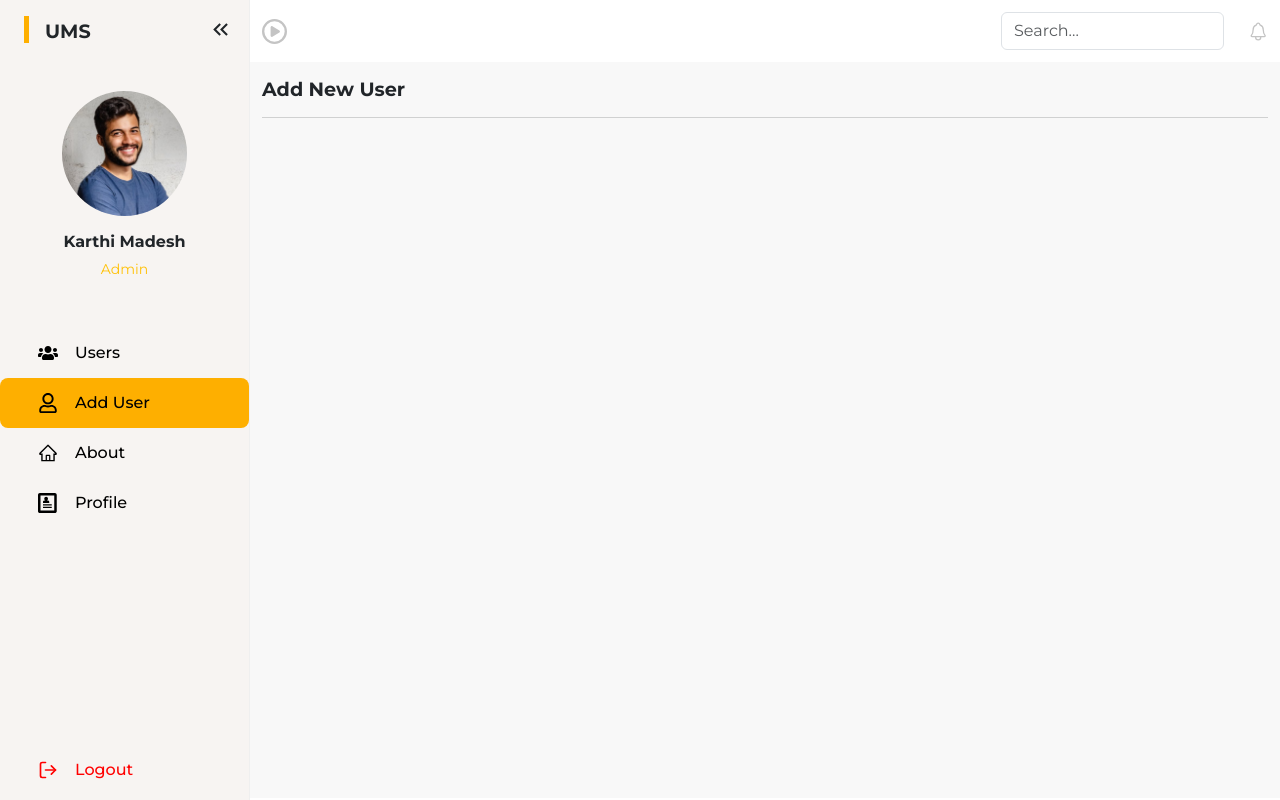
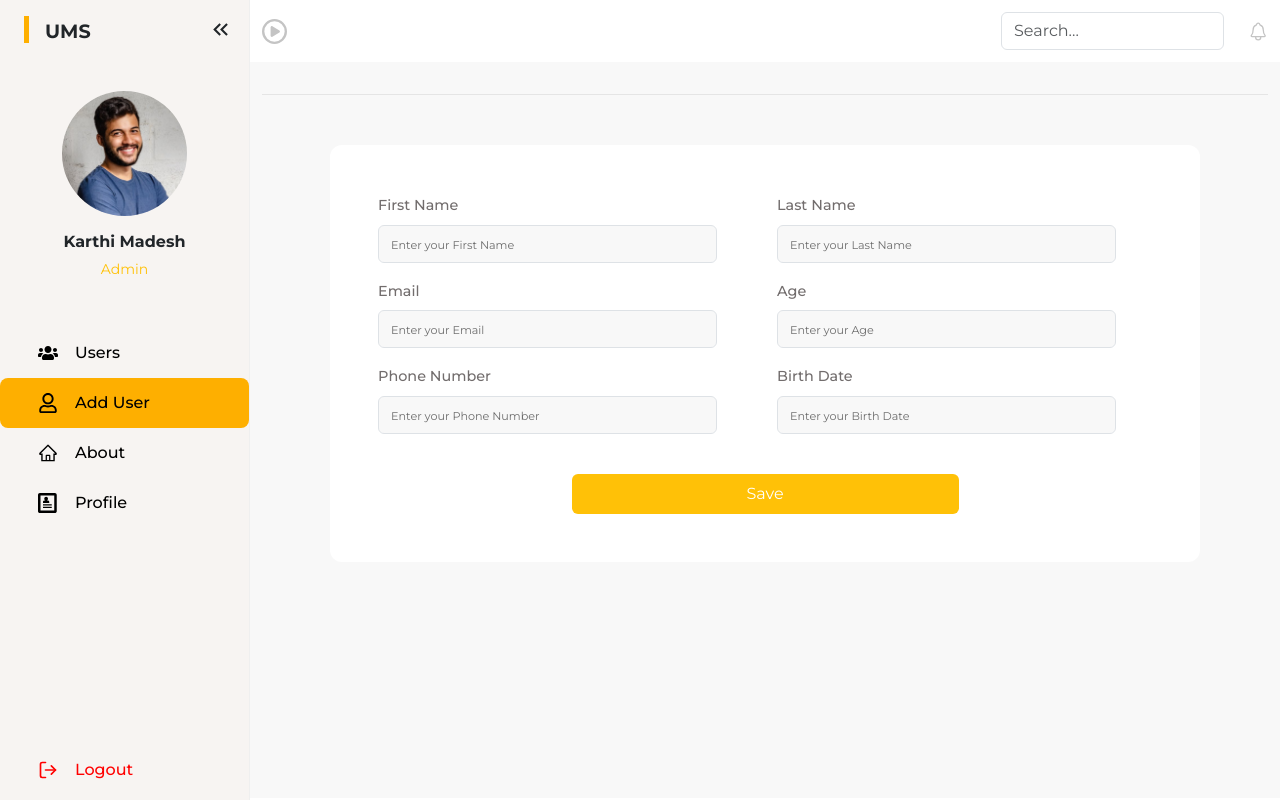
Before and after one commit to MernaMahmoud10/user-management-system, a React (Vite) app: page /addUser in a window 1280 px wide. Built offline with nearby package versions, Linux system fonts and the light colour scheme.

Commit message:
Add new user component

```diff
--- a/src/App.css
+++ b/src/App.css
@@ -40,6 +40,10 @@
     }
 }
 
+.componentsHeader {
+    border-bottom: 1px solid #E5E5E5;
+}
+
 .outletDiv {
     background-color: #f8f8f8;
     height: 92vh !important;
--- a/src/Layout.tsx
+++ b/src/Layout.tsx
@@ -11,7 +11,7 @@ export default function Layout() {
             </div>
             <div className='w-100 vh-100 d-flex flex-column '>
                 <Navbar/>
-                <div className='outletDiv container-fluid'>
+                <div className='outletDiv'>
                     <Outlet />
                 </div>
 
--- /dev/null
+++ b/src/components/AddUser/AddUser.module.css
@@ -0,0 +1,21 @@
+.addUserBox{
+    background-color: #fff;
+    border-radius: 12px;
+    margin: 50px 80px;
+    form {
+        label {
+            color: #726d6d;
+            font-weight: 500;
+            font-size: 0.9rem ;
+            padding-bottom: 8px;
+        }
+        input{
+            background-color: #F8F8F8;
+            &::placeholder{
+                color: #6C6C6C;
+                font-family: 400;
+                font-size: 0.7rem;
+            }
+        }
+    }
+}
--- a/src/components/AddUser/AddUser.tsx
+++ b/src/components/AddUser/AddUser.tsx
@@ -1,9 +1,76 @@
+import style from "./AddUser.module.css"
 import ComponentsHeader from '../ComponentsHeader/ComponentsHeader'
+import type { AddUserComponentProps, AddUserInps } from '../../helpers/interfaces'
+import { useForm } from 'react-hook-form'
+import axios, { AxiosError } from 'axios'
+import { toast } from 'react-toastify'
+import { useNavigate } from 'react-router-dom'
 
-export default function AddUser() {
+export default function AddUser({ title, status }: AddUserComponentProps) {
+  const navigate = useNavigate()
+  const { register, handleSubmit, formState: { errors } } = useForm<AddUserInps>()
+  const onSubmit = async (data: AddUserInps) => {
+    console.log(data)
+    try {
+      await axios.post("https://dummyjson.com/users/add", data)
+      toast.success('User Added Successfully!');
+      navigate("/users")
+    }
+    catch (error) {
+      const err = error as AxiosError
+      toast.error(err?.message);
+    }
+  }
+
   return (
     <>
-      <ComponentsHeader title={"Add New User"} />
+      <ComponentsHeader title={title} />
+      <div className={`py-4 px-5 ${style?.addUserBox}`}>
+        <form onSubmit={handleSubmit(onSubmit)}>
+          <div className='row pt-4'>
+            <div className="col-sm-12 col-md-6 mb-3 pe-5">
+              <label>First Name</label>
+              <input className='form-control' type='name' placeholder='Enter your First Name'
+                {...register('firstName', { required: "firstName is required" })} />
+              {errors && <span className='text-danger'>{errors?.firstName?.message}</span>}
+            </div>
+            <div className="col-sm-12 col-md-6 mb-3 pe-5">
+              <label>Last Name</label>
+              <input className='form-control' type='name' placeholder='Enter your Last Name'
+                {...register('lastName', { required: "lastName is required" })} />
+              {errors && <span className='text-danger'>{errors?.lastName?.message}</span>}
+            </div>
+            <div className="col-sm-12 col-md-6 mb-3 pe-5">
+              <label>Email</label>
+              <input className='form-control' type='name' placeholder='Enter your Email'
+                {...register('email', { required: "email is required" })} />
+              {errors && <span className='text-danger'>{errors?.email?.message}</span>}
+            </div>
+            <div className="col-sm-12 col-md-6 mb-3 pe-5">
+              <label>Age</label>
+              <input className='form-control' type='name' placeholder='Enter your Age'
+                {...register('age', { required: "age is required" })} />
+              {errors && <span className='text-danger'>{errors?.age?.message}</span>}
+            </div>
+            <div className="col-sm-12 col-md-6 mb-3 pe-5">
+              <label>Phone Number</label>
+              <input className='form-control' type='name' placeholder='Enter your Phone Number'
+                {...register('phone', { required: "phone is required" })} />
+              {errors && <span className='text-danger'>{errors?.phone?.message}</span>}
+            </div>
+            <div className="col-sm-12 col-md-6 mb-3 pe-5">
+              <label>Birth Date</label>
+              <input className='form-control' type='name' placeholder='Enter your Birth Date'
+                {...register('birthDate', { required: "birthDate is required" })} />
+              {errors && <span className='text-danger'>{errors?.birthDate?.message}</span>}
+            </div>
+          </div>
+          <div className='d-flex justify-content-center mt-4 mb-4'>
+            <button className='bg-mustard text-white py-2 w-50 border-0 rounded-2' type='submit'>Save</button>
+          </div>
+        </form>
+
+      </div>
 
     </>
   )
--- a/src/components/ComponentsHeader/ComponentsHeader.tsx
+++ b/src/components/ComponentsHeader/ComponentsHeader.tsx
@@ -12,14 +12,16 @@ export default function ComponentsHeader({ title, btnTitle, path }: Props) {
     return (
         <>
 
-            <div className='d-flex justify-content-between align-items-center py-2'>
-                <h5 className='componentsTitle mb-0 py-2'>{title}</h5>
-                {btnTitle && path ?
-                    <button className=' border-0 bg-mustard rounded-3 text-white px-4 py-2 fw-bold'
-                        onClick={() => navigate(path)}>{btnTitle}</button>
-                    : ""}
+            <div className={`container-fluid`}>
+                <div className="componentsHeader d-flex justify-content-between align-items-center py-2 ">
+                    <h5 className='componentsTitle mb-0 py-2'>{title}</h5>
+                    {btnTitle && path ?
+                        <button className=' border-0 bg-mustard rounded-3 text-white px-4 py-2 fw-bold'
+                            onClick={() => navigate(path)}>{btnTitle}</button>
+                        : ""}
+                </div>
             </div>
-            <hr className='m-0 text-muted' />
+
         </>
     )
 }
--- a/src/components/Users/Users.tsx
+++ b/src/components/Users/Users.tsx
@@ -22,7 +22,7 @@ export default function Users() {
       <ComponentsHeader title={"Users List"} btnTitle={"ADD NEW USER"} path={"/addUser"} />
 
         {users?.length ?
-        <div className={style?.users}>
+        <div className={`container-fluid ${style?.users}`}>
           <Table hover size="sm" className={style?.usersTable}>
             <thead>
               <tr >
```
Also changed, not shown: src/helpers/interfaces.ts (+14 -0 lines).
